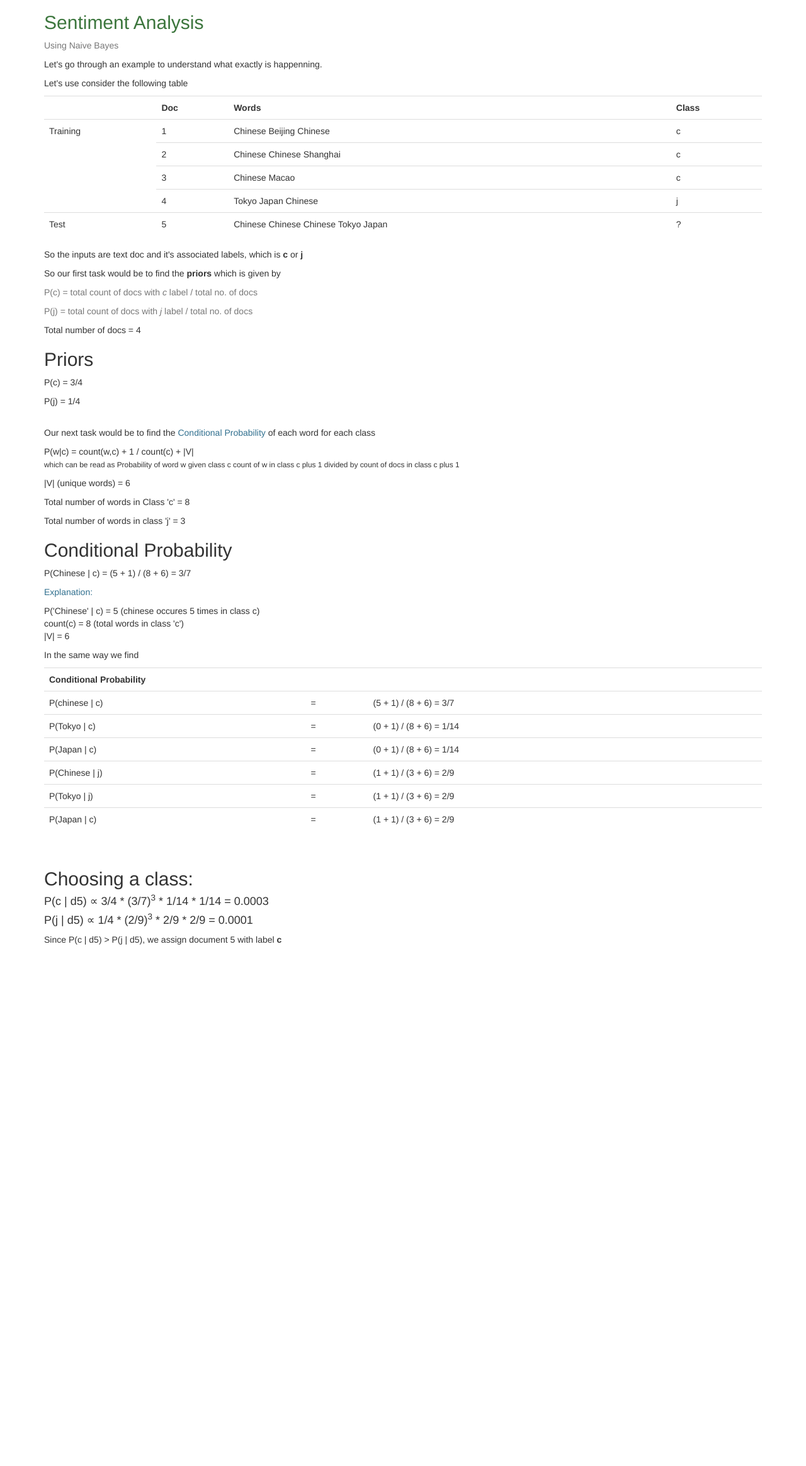
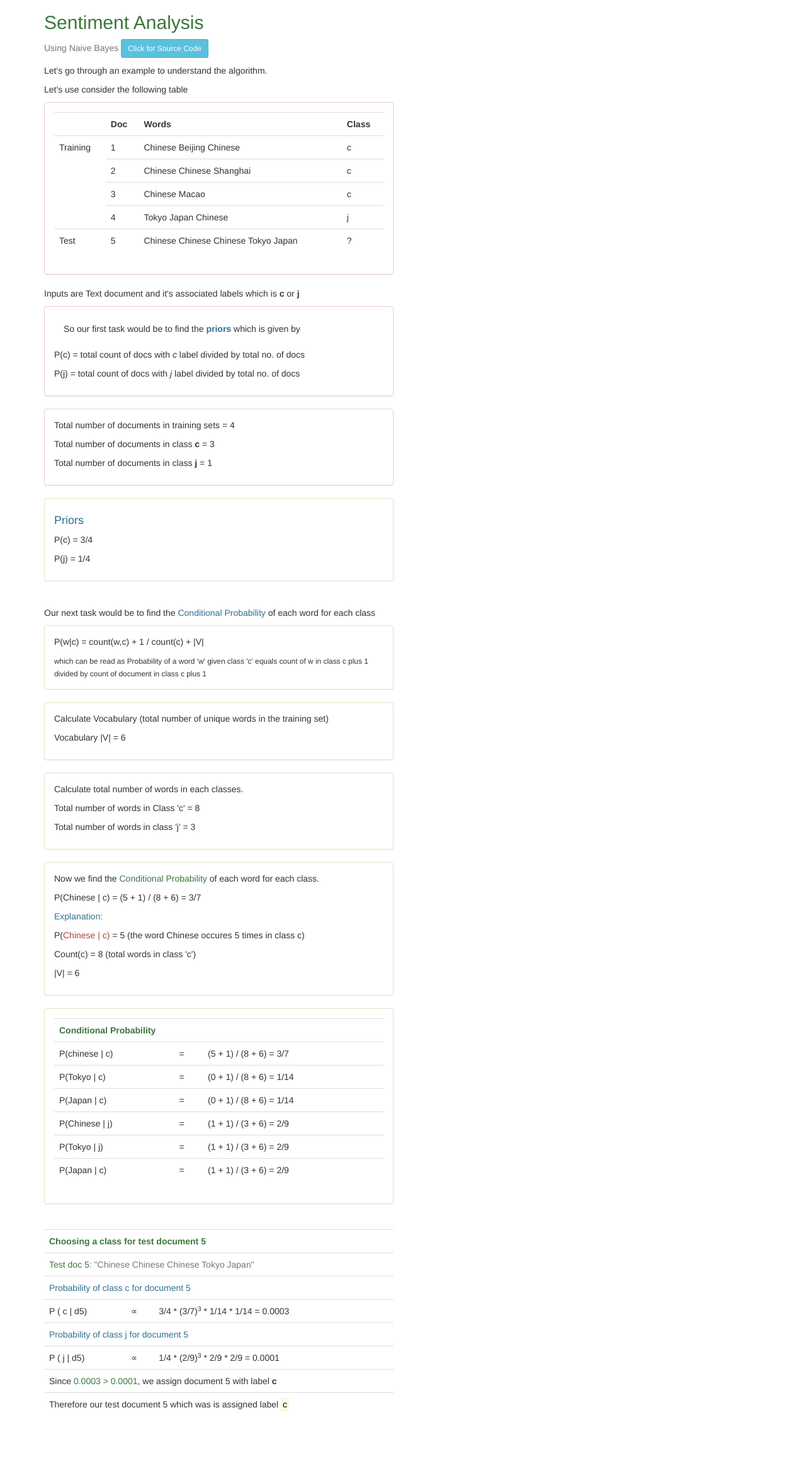
Before and after one commit to bikash-das/SentimentAnalysis, a Flask app: page /about in a window 1280 px wide. Shown: the part 51-2379 px from the top of the page at 63% size. Before the commit the page ends 1551 px from the top, so only its background shows below. Run offline with Flask 2, Linux system fonts and the light colour scheme; some libraries are stand-ins or nearby versions.

Commit message:
Added API.html

```diff
--- a/app.py
+++ b/app.py
@@ -31,6 +31,10 @@ def index():
 def about():
     return render_template("about.html")
 
+@app.route("/api")
+def api():
+    return render_template("api.html")
+
 # for handling errors -------------------------------
 @app.errorhandler(404)
 def page_not_found(e):
--- a/templates/about.html
+++ b/templates/about.html
@@ -34,15 +34,15 @@
 {% block content %}
 <div class="container" style="margin-top:50px">
     <div class="row md">
-        <div class="col-sm-12">
-        <!-- <div class="col-sm-4"> -->
-
+        <div class="col-sm-6">
             <h2 class="text-success">Sentiment Analysis </h2>
-                <p class="text-muted">Using Naive Bayes </p>
-            <p>
-                Let's go through an example to understand what exactly is happenning.
+                <p class="text-muted">Using Naive Bayes
+                    <a href="https://github.com/bi-kash/SentimentAnalysis" class="btn btn-info btn-sm">Click for Source Code</a>
                 </p>
+            <p>Let's go through an example to understand the algorithm.</p>
             <p>Let's use consider the following table</p>
+            <div class="panel panel-danger">
+                    <div class="panel-body">
                     <table class="table">
                         <tr>
                                 <th></th>
@@ -79,40 +79,75 @@
                         </tr>
 
                     </table>
-            <p>So the inputs are text doc and it's associated labels, which is <b>c</b> or <b>j</b></p>
-            <p>So our first task would be to find the <b>priors</b> which is given by</p>
-            <p class="text-muted">P(c) = total count of docs with <em>c</em> label / total no. of docs</p>
-            <p class="text-muted">P(j) = total count of docs with <em>j</em> label / total no. of docs</p>
-            <p>Total number of docs = 4</p>
-            <h2>Priors</h2>
+                </div>
+            </div>
+            <p>Inputs are Text document and it's associated labels which is <b>c</b> or <b>j</b></p>
+            <div class="panel panel-danger">
+                <div class="panel-body">
+                    <p class="panel-heading">So our first task would be to find the <b class="text-info">priors</b> which is given by</p>
+                    <p class="">P(c) = total count of docs with <em>c</em> label divided by total no. of docs</p>
+                    <p class="">P(j) = total count of docs with <em>j</em> label divided by total no. of docs</p>
+
+                </div>
+            </div>
+            <div class="panel panel-danger">
+                <div class="panel-body">
+                    <p>Total number of documents in training sets = 4</p>
+                    <p>Total number of documents in class <b>c</b> = 3</p>
+                    <p>Total number of documents in class <b>j</b> = 1</p>
+                </div>
+            </div>
+            <div class="panel panel-success">
+                    <div class="panel-body">
+                        <h4 class="text-info">Priors</h4>
                         <p>P(c) = 3/4 </p>
                         <p>P(j) = 1/4 </p>
+                    </div>
+            </div>
+
             <br>
             <p>Our next task would be to find the <span class="text-info">Conditional Probability</span> of each word for each class</p>
-            <p>
-                P(w|c) = count(w,c) + 1 / count(c) + |V|
-                <br>
+            <div class="panel panel-success">
+                    <div class="panel-body">
+                        <p> P(w|c) = count(w,c) + 1 / count(c) + |V| </p>
                             <small>which can be read as
-                    Probability of word w given class c
-                    count of w in class c plus 1 divided by count of docs in class c plus 1</small>
-            </p>
-            <p>|V| (unique words) = 6</p>
+                                Probability of a word 'w' given class 'c' equals
+                                count of w in class c plus 1 divided by count of document in class c plus 1</small>
+
+                    </div>
+            </div>
+            <div class="panel panel-success">
+                    <div class="panel-body">
+                        <p>Calculate Vocabulary (total number of unique words in the training set)</p>
+                         <p> Vocabulary |V|  = 6</p>
+                    </div>
+            </div>
+            <div class="panel panel-success">
+                    <div class="panel-body">
+                        <p>Calculate total number of words in each classes.</p>
                         <p>Total number of words in Class 'c' = 8</p>
-            <p>Total number of words in class 'j' = 3</ph3>
-            <h2>Conditional Probability</h2>
+                        <p>Total number of words in class 'j' = 3</p>
+                    </div>
+            </div>
+            <div class="panel panel-success">
+                    <div class="panel-body">
+                        <p>Now we find the <span class="text-success">Conditional Probability</span> of each word for each class.</p>
                         <p>
                             P(Chinese | c)  = (5 + 1) / (8 + 6) = 3/7
                         </p>
                         <p class="text-info">Explanation:</p>
                         <p>
-                P('Chinese' | c) = 5 (chinese occures 5 times in class c)
-              <br> count(c) = 8 (total words in class 'c')
-               <br> |V| = 6
+                            P(<span class="text-danger">Chinese | c)</span> = 5 (the word Chinese occures 5 times in class c)
+                        <p>Count(c) = 8 (total words in class 'c')</p>
+                         <p>|V| = 6 </p>
                         </p>
-            <p>In the same way we find</p>
+                    </div>
+            </div>
+            <div class="panel panel-success">
+                    <div class="panel-body">
                         <table class="table">
                             <tr>
-                    <th colspan="3">Conditional Probability</th>
+                                <th colspan="3" class="text-success">Conditional Probability</th>
                             </tr>
                             <tr>
                                 <td>P(chinese | c) </td>
@@ -145,13 +180,44 @@
                                 <td>(1 + 1) / (3 + 6) = 2/9</td>
                             </tr>
                         </table>
+                    </div>
+            </div>
 
             <br>
-            <h2>Choosing a class:</h2>
-           <h4> P(c | d5) &prop; 3/4 * (3/7)<sup>3</sup> * 1/14 * 1/14  = 0.0003</h4>
-           <h4> P(j | d5) &prop; 1/4 * (2/9)<sup>3</sup> * 2/9  * 2/9   = 0.0001</h4>
-           <p> Since P(c | d5) > P(j | d5), we assign document 5 with label <b>c</b></p>
-           <br><br><br>
+
+            <table class="table">
+                         <tr>
+                            <th colspan="3" class="text-success">Choosing a class for test document 5 </th>
+                        </tr>
+                        <tr>
+                            <td colspan="3" class="text-muted"> <span class="text-success">Test doc 5</span>: "Chinese Chinese Chinese Tokyo Japan"</td>
+                        </tr>
+                        <tr>
+                            <td colspan="3" class="text-info">Probability of class c for document 5</td>
+                        </tr>
+                        <tr>
+                            <td>P ( c | d5)</td>
+                            <td>&prop;</td>
+                            <td> 3/4 * (3/7)<sup>3</sup> * 1/14 * 1/14 = 0.0003</td>
+                        </tr>
+                        <tr>
+                                <td colspan="3" class="text-info">Probability of class j for document 5</td>
+                            </tr>
+                        <tr>
+                            <td>P ( j | d5)</td>
+                            <td>&prop;</td>
+                            <td>1/4 * (2/9)<sup>3</sup> * 2/9  * 2/9   = 0.0001</td>
+                        </tr>
+                        <tr>
+                            <td colspan="3">Since<span class="text-success"> 0.0003 &gt; 0.0001</span>, we assign document 5 with label <b>c</b></td>
+                        </tr>
+                        <tr>
+                            <td colspan="3">Therefore our test document 5 which was is assigned label <mark >c</mark></td>
+                        </tr>
+            </table>
+            <br>
+            <br>
+            <br>
 
 
 
```
Lines whose indentation alone changed are shown as unchanged.
